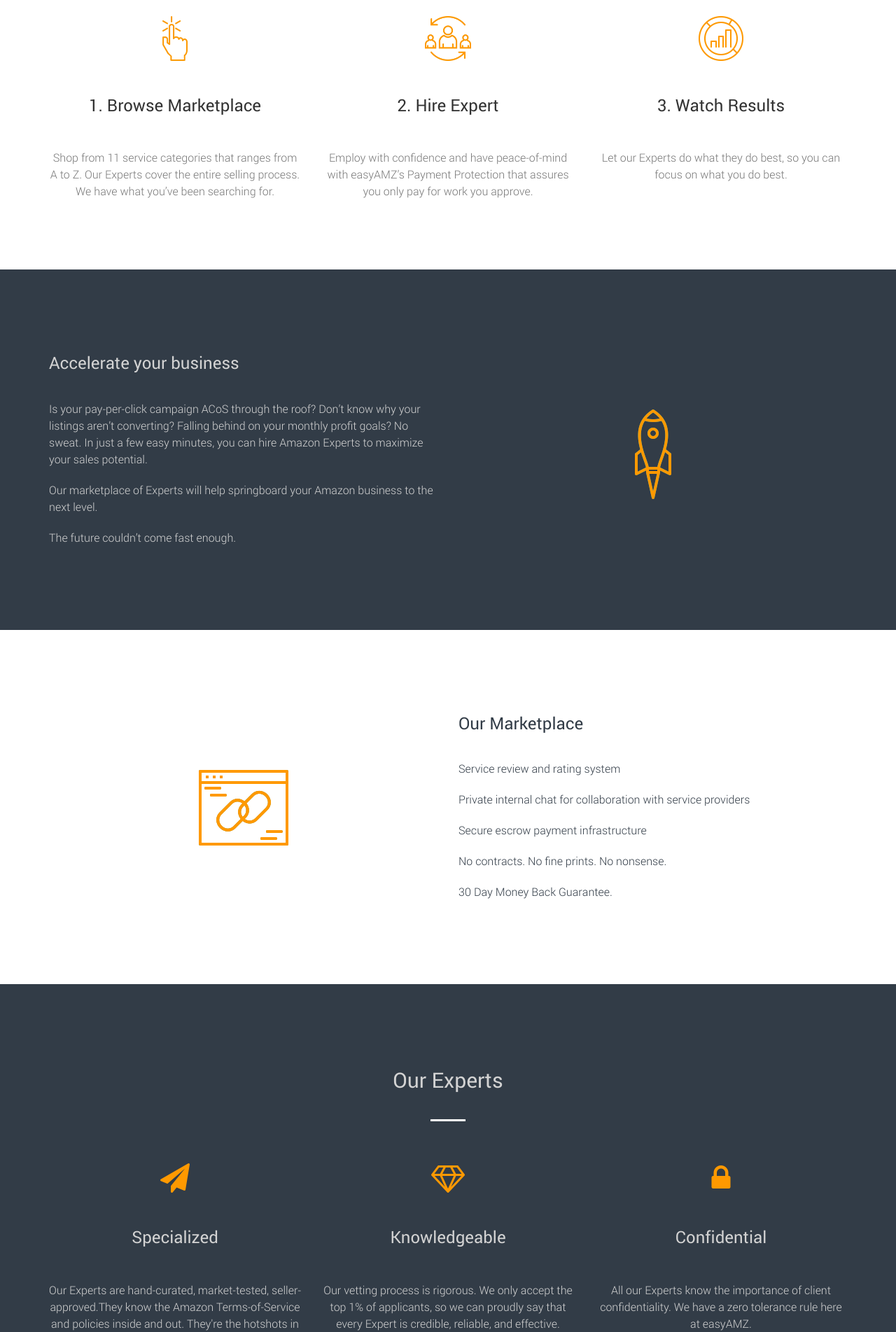
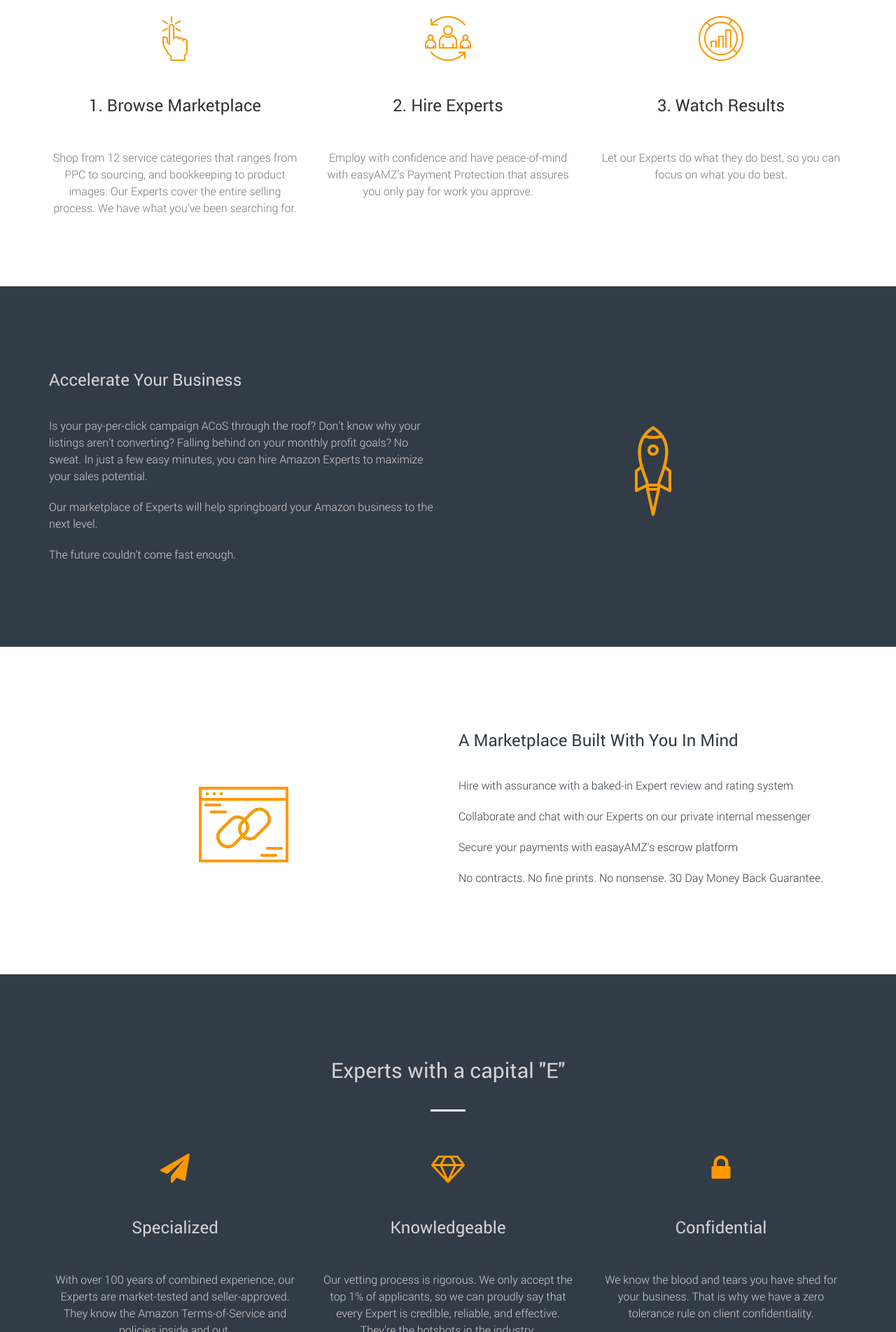
Before and after one commit to btong21/easyAMZ, a website: page index.html in a window 1280 px wide. Shown: the part 897-2800 px from the top of the page at 70% size. Drawn offline with nearby package versions, Linux system fonts and the light colour scheme.

Commit message:
copywriting, hover

```diff
--- a/css/creative.css
+++ b/css/creative.css
@@ -238,7 +238,7 @@
 }
 .portfolio-box .portfolio-box-caption {
   color: white;
-  opacity: 0;
+  opacity: 0.8;
   display: block;
   background: #323C47;
   position: absolute;
--- a/css/easyamz.css
+++ b/css/easyamz.css
@@ -160,3 +160,7 @@
 .headicons {
 	height: 64px;
 }
+
+/*.project-name .fontlight {
+	color: white;
+}*/
--- a/index.html
+++ b/index.html
@@ -108,7 +108,7 @@
 
                 <h1 id="homeHeading">Premium Service Marketplace for Amazon Sellers</h1>
 
-                <p class="fontthin">Get more done and focus on your business when you outsource to an Expert.<br><br>Be the first to know when we're lauching.</p>
+                <p class="fontthin">Get more done and focus on your business when you outsource to an Amazon Expert.<br><br>Be the first to know when we're launching.</p>
                 <!-- <hr> -->
                <!--  <a href="#about" class="btn btn-primary btn-xl page-scroll">Find Out More</a> -->
 <!-- Begin MailChimp Signup Form -->
@@ -171,14 +171,14 @@
                        <!--  <i class="fa fa-4x fa-paper-plane text-primary sr-icons"></i> -->
                         <img src="img/browse1.png" class="headicons">
                         <h3 class="fontregular values">1. Browse Marketplace</h3>
-                        <p class="text-muted fontlight">Shop from 11 service categories that ranges from A to Z. Our Experts cover the entire selling process. We have what you’ve been searching for.</p>
+                        <p class="text-muted fontlight">Shop from 12 service categories that ranges from PPC to sourcing, and bookkeeping to product images. Our Experts cover the entire selling process. We have what you’ve been searching for.</p>
                     </div>
 
                 </div>
                 <div class="col-lg-4 col-md-6 text-center">
                     <div class="service-box">
                         <img src="img/hire1.png" class="headicons">
-                        <h3 class="fontregular values">2. Hire Expert</h3>
+                        <h3 class="fontregular values">2. Hire Experts</h3>
                         <p class="text-muted fontlight">Employ with confidence and have peace-of-mind with easyAMZ’s Payment Protection that assures you only pay for work you approve.</p>
                     </div>
                 </div>
@@ -205,7 +205,7 @@
             <div class="row">
             <div class="col-lg-6">
                <!--  <p class="browsetext">Browse the Marketplace</p> -->
-                <h3 class="browsetext fontregular sectionheader">Accelerate your business</h3>
+                <h3 class="browsetext fontregular sectionheader">Accelerate Your Business</h3>
                 <p class="browsetext fontlight">Is your pay-per-click campaign ACoS through the roof? Don’t know why your listings aren’t converting? Falling behind on your monthly profit goals? No sweat. In just a few easy minutes, you can hire Amazon Experts to maximize your sales potential. </p>
 
                 <p class="browsetext fontlight">Our marketplace of Experts will help springboard your Amazon business to the next level.</p>
@@ -243,12 +243,11 @@
                 <img src="img/ourmarket.png" class="bigicon">
             </div>
             <div class="col-lg-6">
-                <h3 class="fontregular sectionheader sitbacktext">Our Marketplace</h3>
-                <p class="sitbacktext fontlight">Service review and rating system</p>
-                <p class="sitbacktext fontlight">Private internal chat for collaboration with service providers</p>
-                <p class="sitbacktext fontlight">Secure escrow payment infrastructure</p>
-                <p class="sitbacktext fontlight">No contracts. No fine prints. No nonsense.</p>
-                <p class="sitbacktext fontlight">30 Day Money Back Guarantee.</p>
+                <h3 class="fontregular sectionheader sitbacktext">A Marketplace Built With You In Mind</h3>
+                <p class="sitbacktext fontlight">Hire with assurance with a baked-in Expert review and rating system</p>
+                <p class="sitbacktext fontlight">Collaborate and chat with our Experts on our private internal messenger</p>
+                <p class="sitbacktext fontlight">Secure your payments with easayAMZ's escrow platform</p>
+                <p class="sitbacktext fontlight">No contracts. No fine prints. No nonsense. 30 Day Money Back Guarantee.</p>
             </div>
 
             </div>
@@ -259,14 +258,14 @@
         <div class="container">
             <div class="row">
 
-            <h2 class="fontregular sectionheader text-center" style="color:lightgrey;">Our Experts</h2>
+            <h2 class="fontregular sectionheader text-center" style="color:lightgrey;">Experts with a capital "E"</h2>
             <hr class="light">
 
                 <div class="col-lg-4 col-md-6 text-center">
                         <div class="service-box">
                         <i class="fa fa-3x fa-paper-plane text-primary sr-icons"></i>
                         <h3 class="fontregular values browsetext">Specialized</h3>
-                        <p class="text-muted fontlight browsetext">Our Experts are hand-curated, market-tested, seller-approved.They know the Amazon Terms-of-Service and policies inside and out. They're the hotshots in the industry.</p>
+                        <p class="text-muted fontlight browsetext"> With over 100 years of combined experience, our Experts are market-tested and seller-approved. They know the Amazon Terms-of-Service and policies inside and out. </p>
                     </div>
 
                 </div>
@@ -274,7 +273,7 @@
                     <div class="service-box">
                         <i class="fa fa-3x fa-diamond text-primary sr-icons"></i>
                         <h3 class="fontregular values browsetext">Knowledgeable</h3>
-                        <p class="text-muted fontlight browsetext">Our vetting process is rigorous. We only accept the top 1% of applicants, so we can proudly say that every Expert is credible, reliable, and effective.</p>
+                        <p class="text-muted fontlight browsetext">Our vetting process is rigorous. We only accept the top 1% of applicants, so we can proudly say that every Expert is credible, reliable, and effective. They're the hotshots in the industry.</p>
                     </div>
                 </div>
 
@@ -282,7 +281,7 @@
                     <div class="service-box">
                         <i class="fa fa-3x fa-lock text-primary sr-icons""></i>
                         <h3 class="fontregular values browsetext">Confidential</h3>
-                        <p class="text-muted fontlight browsetext">All our Experts know the importance of client confidentiality. We have a zero tolerance rule here at easyAMZ.</p>
+                        <p class="text-muted fontlight browsetext">We know the blood and tears you have shed for your business. That is why we have a zero tolerance rule on client confidentiality.</p>
                     </div>
                 </div>
                <!--  <div class="col-lg-3 col-md-6 text-center">
@@ -446,7 +445,7 @@
                                     Category
                                 </div> -->
                                 <div class="project-name">
-                                    <h3 class="fontlight">General Consulting</h3>
+                                    <h3 class="fontlight">International Expansion</h3>
                                 </div>
                             </div>
                         </div>
@@ -460,7 +459,7 @@
                                     Category
                                 </div> -->
                                 <div class="project-name">
-                                    <h3 class="fontlight">Other</h3>
+                                    <h3 class="fontlight">Legal</h3>
                                 </div>
                             </div>
                         </div>
@@ -474,7 +473,7 @@
                                     Category
                                 </div> -->
                                 <div class="project-name">
-                                    <h3 class="fontlight">easyAMZ</h3>
+                                    <h3 class="fontlight">Warehousing & Prep</h3>
                                 </div>
                             </div>
                         </div>
@@ -542,7 +541,7 @@
             <div class="row">
                 <div class="col-lg-8 col-lg-offset-2 text-center">
 
-                    <h2 class="section-heading fontregular">Are you an expert service provider?</h2>
+                    <h2 class="section-heading fontregular">Are you an Expert service provider?</h2>
                     <hr class="primary">
                     <div class="emailsupportt">
                         <p class="fontregular">We'd love to hear from you!</p>
```
